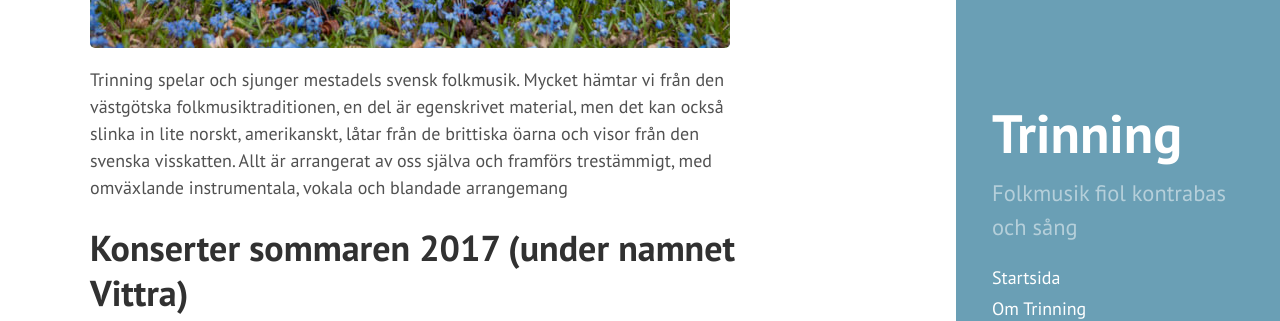
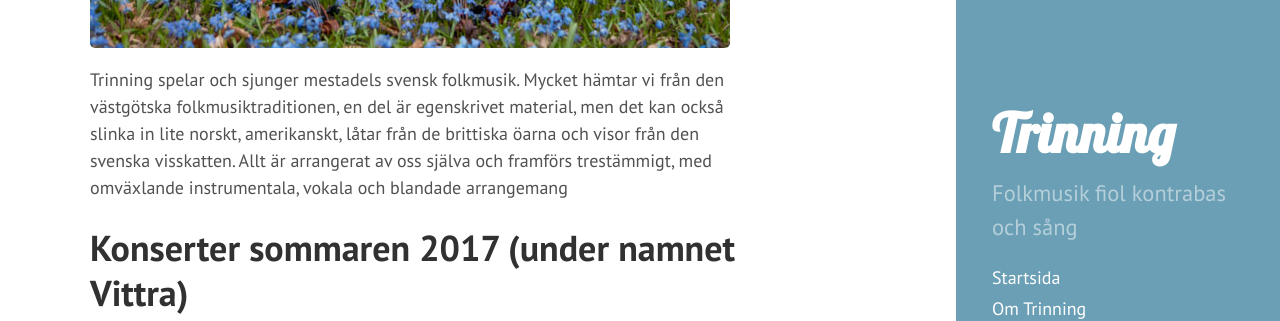
Before and after one commit to trinning/trinning.github.io, a Jekyll site: the page built from index.md, in a window 1280 px wide. Shown: the part 400-721 px from the top of the page. Built offline with Jekyll 4.4.1, drawn with Linux system fonts in a browser that asks for light colours.

Commit message:
adding lobster font

```diff
--- a/assets/css/hyde.css
+++ b/assets/css/hyde.css
@@ -80,8 +80,9 @@ html {
   color: #fff;
   margin-top: 0;
 #  font-family: "Abril Fatface", serif;
-  font-family: "PT Sans", Helvetica, Arial, sans-serif;
-#  font-size: 3.25rem;
+#  font-family: "PT Sans", Helvetica, Arial, sans-serif;
+  font-family: 'Lobster', cursive;
+  #  font-size: 3.25rem;
   font-size: 3.0rem;
 }
 
```
